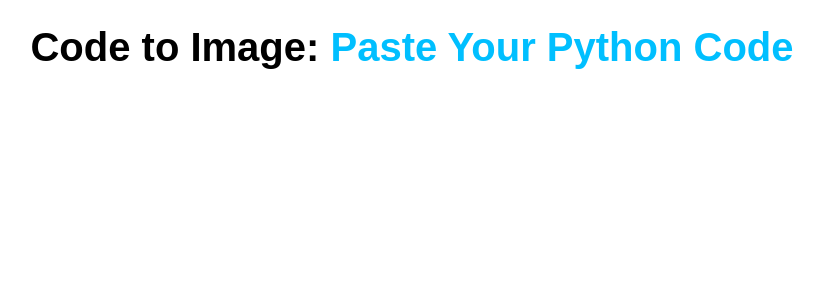
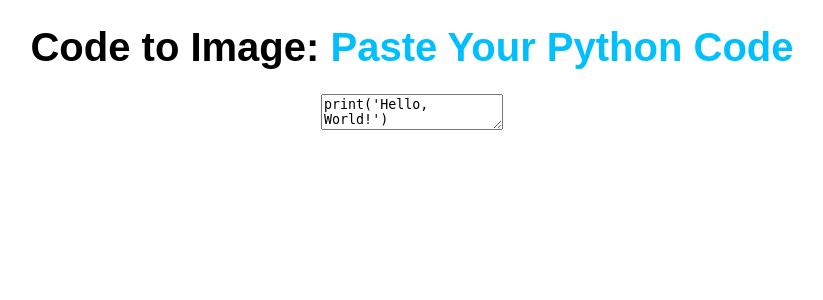
Before and after one commit to apoorv98/code-image-generator, a Flask app: page / in a window 1280 px wide. Shown: the top 300 px of the page, without its empty margins (228-1051 px from the left). Run offline with Flask 3, Linux system fonts and the light colour scheme.

Commit message:
update code input page to accept user input

```diff
--- a/app.py
+++ b/app.py
@@ -4,9 +4,12 @@ from flask import Flask, render_template
 
 app = Flask(__name__)
 
+PLACEHOLDER_CODE = "print('Hello, World!')"
+
 @app.route("/", methods=["GET"])
 def code():
     context = {
         "message": "Paste Your Python Code",
+        "code": PLACEHOLDER_CODE,
     }
     return render_template("code_input.html", **context)
--- a/templates/code_input.html
+++ b/templates/code_input.html
@@ -7,4 +7,11 @@
 {% endblock title %}
 
 {% block content %}
+<form>
+    <textarea
+        class="code"
+        name="code"
+        placeholder="Paste your Python code here"
+    >{{ code }}</textarea>
+</form>
 {% endblock content %}
```
